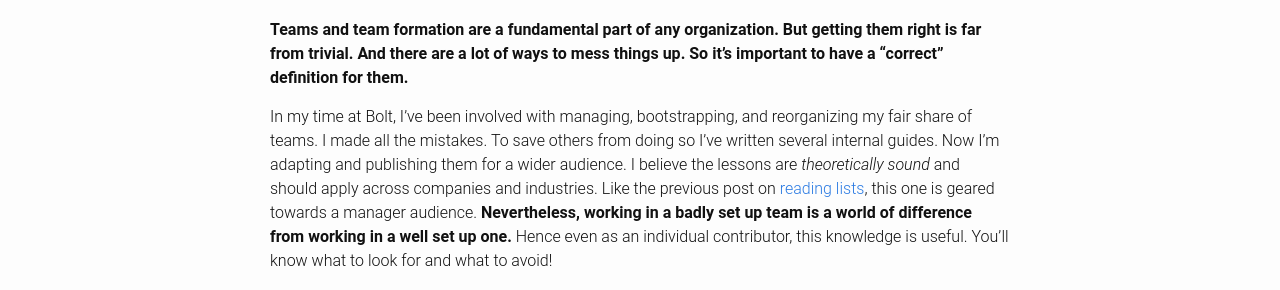
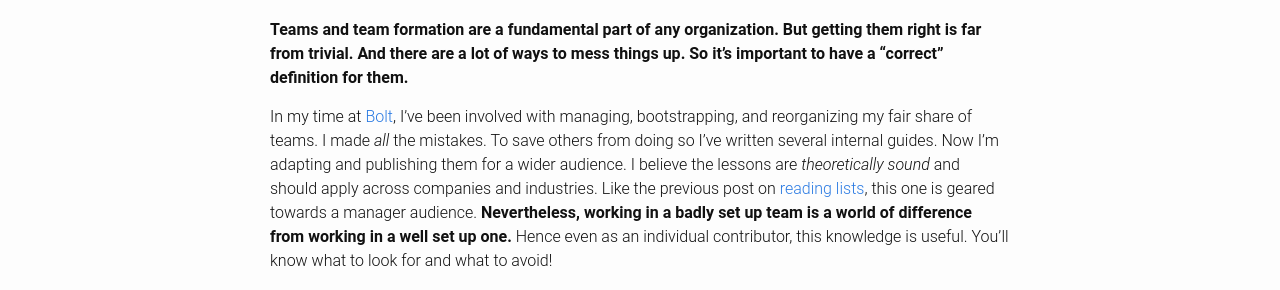
Before and after one commit to horia141/horia141.github.io, a Jekyll site: the page built from _career/2022-06-05-the-notion-of-teams.md, in a window 1280 px wide and 900 px high. Shown: the part 182-472 px from the top of the window. Built offline with Jekyll 4.4.1, drawn with Linux system fonts in a browser that asks for light colours; comment, search, counter and statistics services are not loaded; part of the change alters nothing that is shown.

Commit message:
Small fix

```diff
--- a/_career/2022-06-05-the-notion-of-teams.md
+++ b/_career/2022-06-05-the-notion-of-teams.md
@@ -11,10 +11,10 @@ title: 'The Notion Of Teams'
 **Teams and team formation are a fundamental part of any organization. But getting them right is far from trivial. And
  there are a lot of ways to mess things up. So it's important to have a "correct" definition for them.**
 
-In my time at Bolt, I’ve been involved with managing, bootstrapping, and reorganizing my fair share of teams.
-I made all the mistakes. To save others from doing so I’ve written several internal guides. Now I’m adapting and
-publishing them for a wider audience. I believe the lessons are _theoretically sound_ and should apply across
-companies and industries. Like the previous post on
+In my time at [Bolt](https://careers.bolt.eu), I’ve been involved with managing, bootstrapping, and reorganizing my fair
+share of teams. I made _all_ the mistakes. To save others from doing so I’ve written several internal guides. Now I’m
+adapting and publishing them for a wider audience. I believe the lessons are _theoretically sound_ and should apply
+across  companies and industries. Like the previous post on
 [reading lists](../career/2022-05-22-my-suggested-reading), this one is geared towards a
 manager audience. **Nevertheless, working in a badly set up team is a world of difference from working in a well set
 up one.** Hence even as an individual contributor, this knowledge is useful. You’ll know what to look for and what to
```
